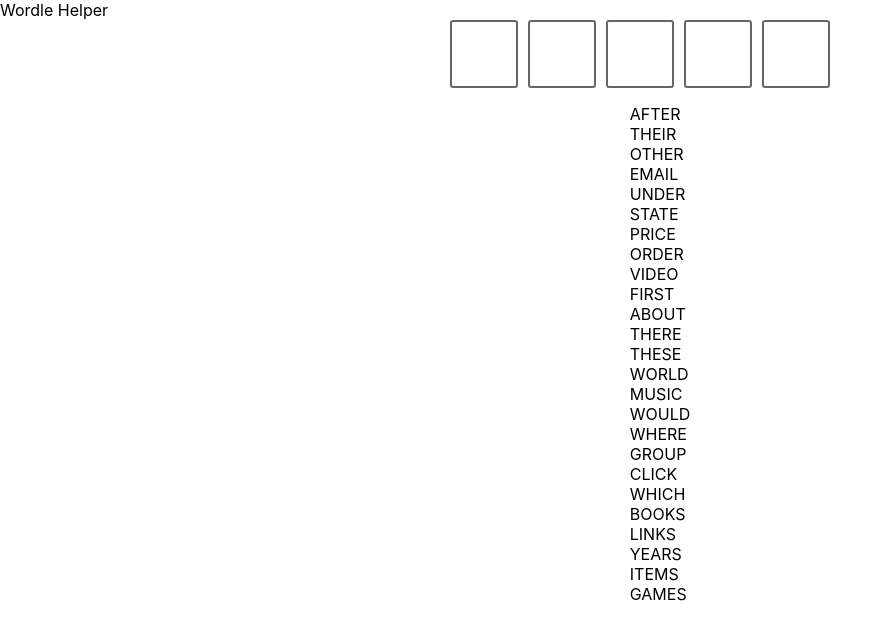
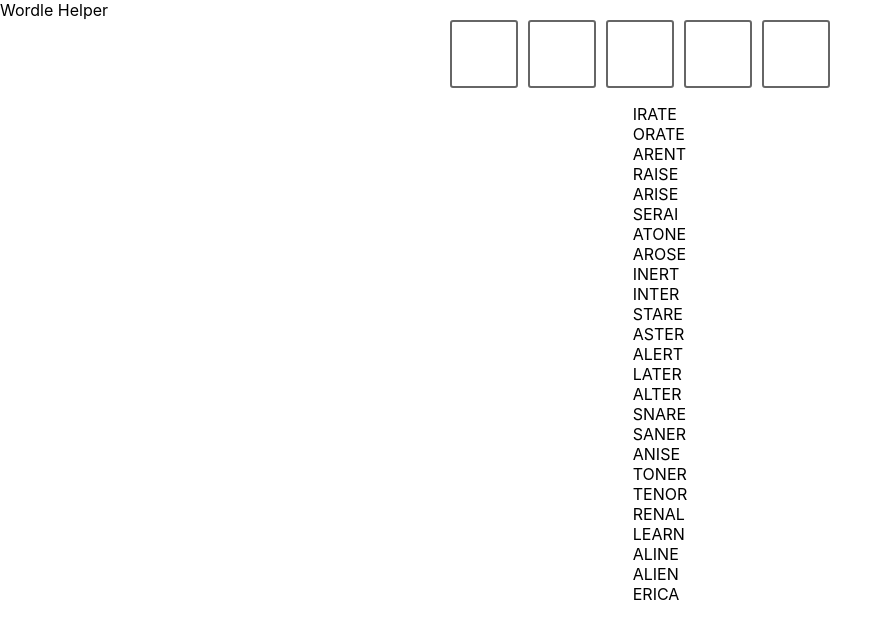
Before and after one commit to eternalthinker/wordle-helper-web, a React (Create React App) app: page / in a window 1280 px wide. Shown: the top 640 px of the page, without its empty margins (0-892 px from the left). Built offline with nearby package versions, Linux system fonts and the light colour scheme.

Commit message:
Fixed error with word filtering

```diff
--- a/src/reducer/get_suggested_words.ts
+++ b/src/reducer/get_suggested_words.ts
@@ -75,7 +75,7 @@
   constraints: Constraints,
   currentInputLine: number
 ) => {
-  const allWords: string[] = [];
+  let allWords: string[] = [];
   for (let i = 0; i < wordList.length; ++i) {
     const word = wordList[i];
     let skipWord = false;
@@ -98,6 +98,13 @@
         skipWord = true;
         break;
       }
+      if (
+        constraints.correctPositions[j] != null &&
+        letter !== constraints.correctPositions[j]
+      ) {
+        skipWord = true;
+        break;
+      }
     }
     if (skipWord) {
       continue;
@@ -106,16 +113,15 @@
     allWords.push(word);
   }
 
-  let displayedWords = allWords.slice(0, MAX_SUGGESTED_WORDS);
   if (currentInputLine < 3) {
-    // Stable sort displayedWords
-    displayedWords = stableSort(displayedWords, (a, b) => {
+    allWords = stableSort(allWords, (a, b) => {
       return (
         getCommonLetterScore(b, constraints.excludedLetters) -
         getCommonLetterScore(a, constraints.excludedLetters)
       );
     });
   }
+  let displayedWords = allWords.slice(0, MAX_SUGGESTED_WORDS);
 
   return {
     allWords,
```
